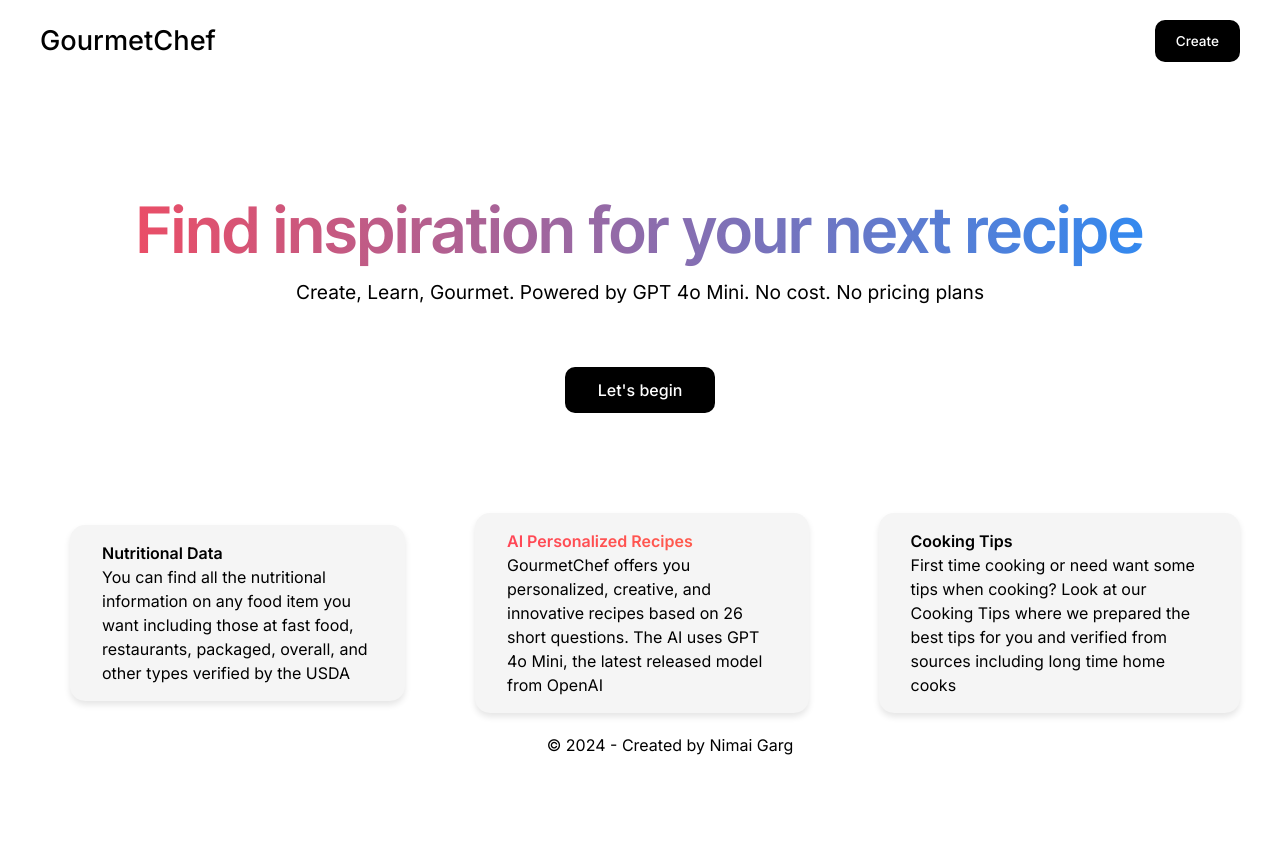
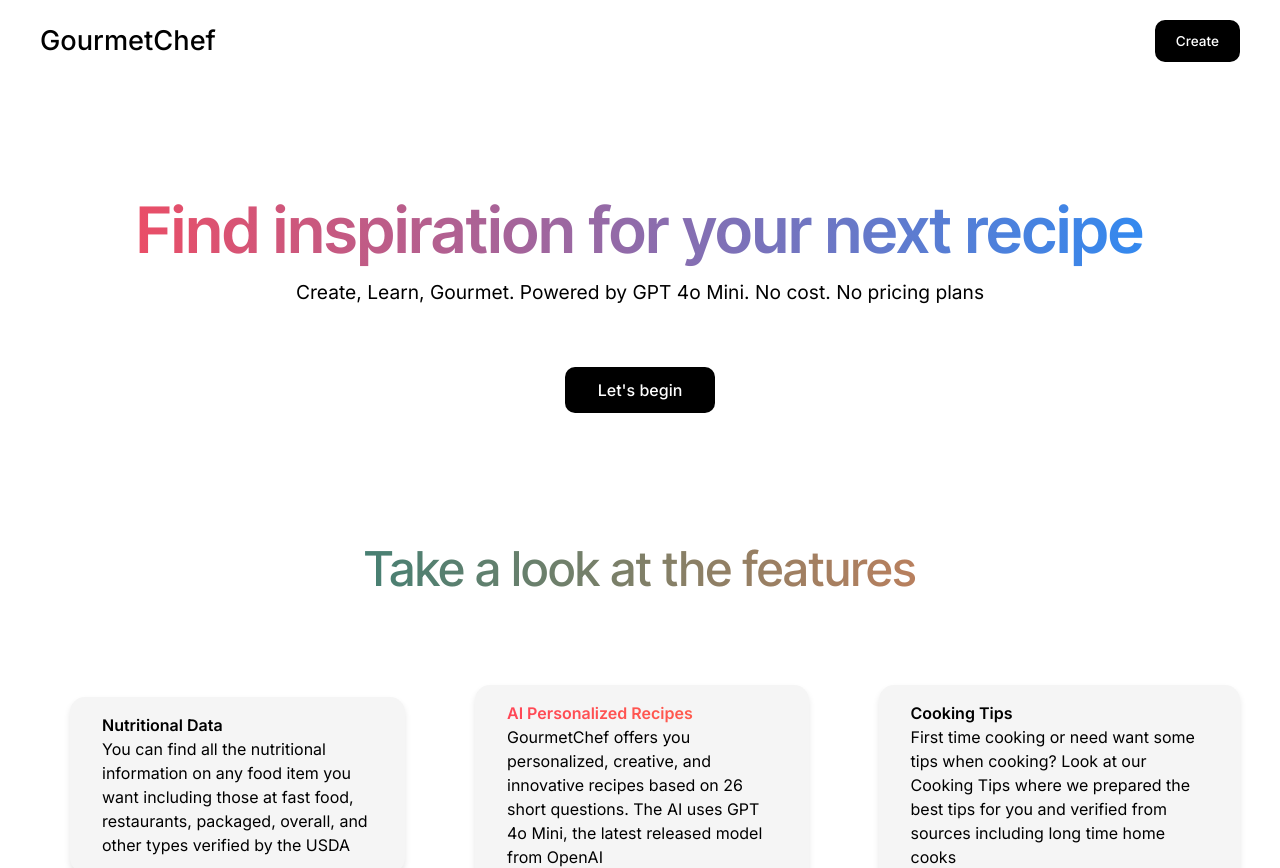
Before and after one commit to nimai-garg/gourmetai, a React (Create React App) app: page / in a window 1280 px wide. Shown: the top 868 px of the page. Before the commit the page ends 800 px from the top, so only its background shows below. Built offline with nearby package versions, Linux system fonts and the light colour scheme; no server answers; the HTML template or start-up script is replaced by a standard one; a web font is replaced by a local one.

Commit message:
Update Landing.jsx

```diff
--- a/src/views/Landing.jsx
+++ b/src/views/Landing.jsx
@@ -143,6 +143,25 @@ const ActionButton = styled.button`
   }
 `;
 
+const FeatureHeader = styled.h2`
+  font-size: 3rem;
+  font-family: 'Inter Tight', sans-serif;
+  font-weight: 500;
+  justify-content: center;
+  align-items: center;
+  display: flex;
+  margin-top: 100px;
+
+  background: linear-gradient(90deg, #008080, #FF7F50);
+  -webkit-background-clip: text; /* Clip the gradient to the text */
+  -webkit-text-fill-color: transparent; /* Make the text color transparent */
+
+  @media (max-width: 768px) {
+    font-size: 2.5rem;
+    margin-top: 50px;
+  }
+`;
+
 const SecondDiv = styled.div`
   margin-top: 80px;
   display: flex;
@@ -240,6 +259,7 @@ const Landing = () => {
       <CenterTextButtonDiv>
         <LeftCenterTextButton onClick={handleActionButton}>Let's begin</LeftCenterTextButton>
       </CenterTextButtonDiv>
+      <FeatureHeader>Take a look at the features</FeatureHeader>
       <SecondDiv>
         <Box>
           <BoxHeader>Nutritional Data</BoxHeader>
```
